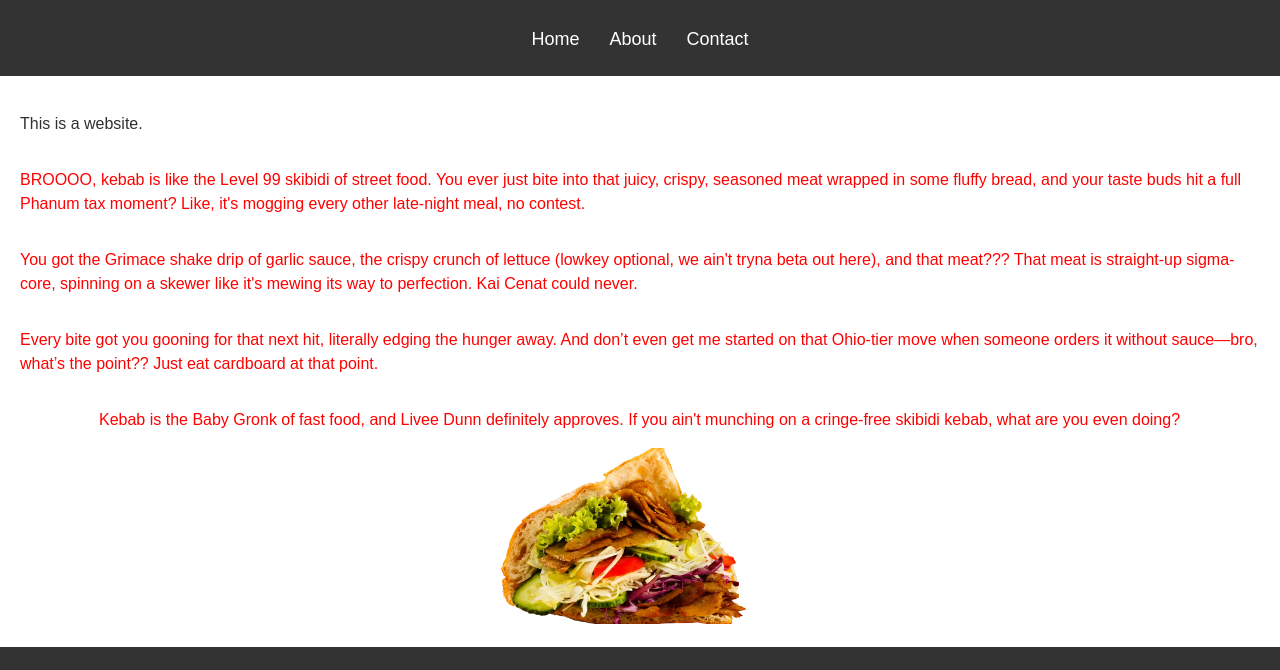
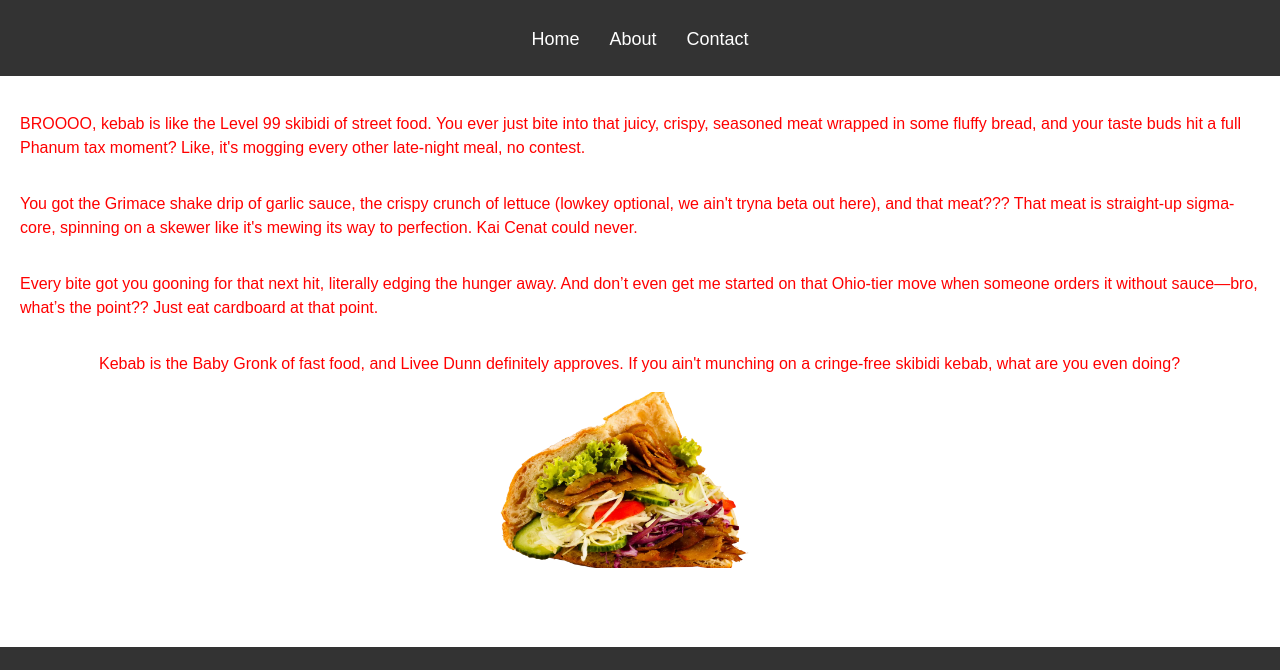
Before and after one commit to tetli/tetli.github.io, a plain HTML site: page index.html in a window 1280 px wide. Shown: the part 77-747 px from the top of the page. Drawn offline with Linux system fonts and the light colour scheme.

Commit message:
ta bort stycke

```diff
--- a/index.html
+++ b/index.html
@@ -20,7 +20,6 @@
         </nav>
     </header>
     <main>
-        <p>This is a website.</p>
         <p class="blink-pulse">BROOOO, kebab is like the Level 99 skibidi of street food. You ever just bite into that
             juicy, crispy,
             seasoned meat wrapped in some fluffy bread, and your taste buds hit a full Phanum tax moment? Like, it's
```
